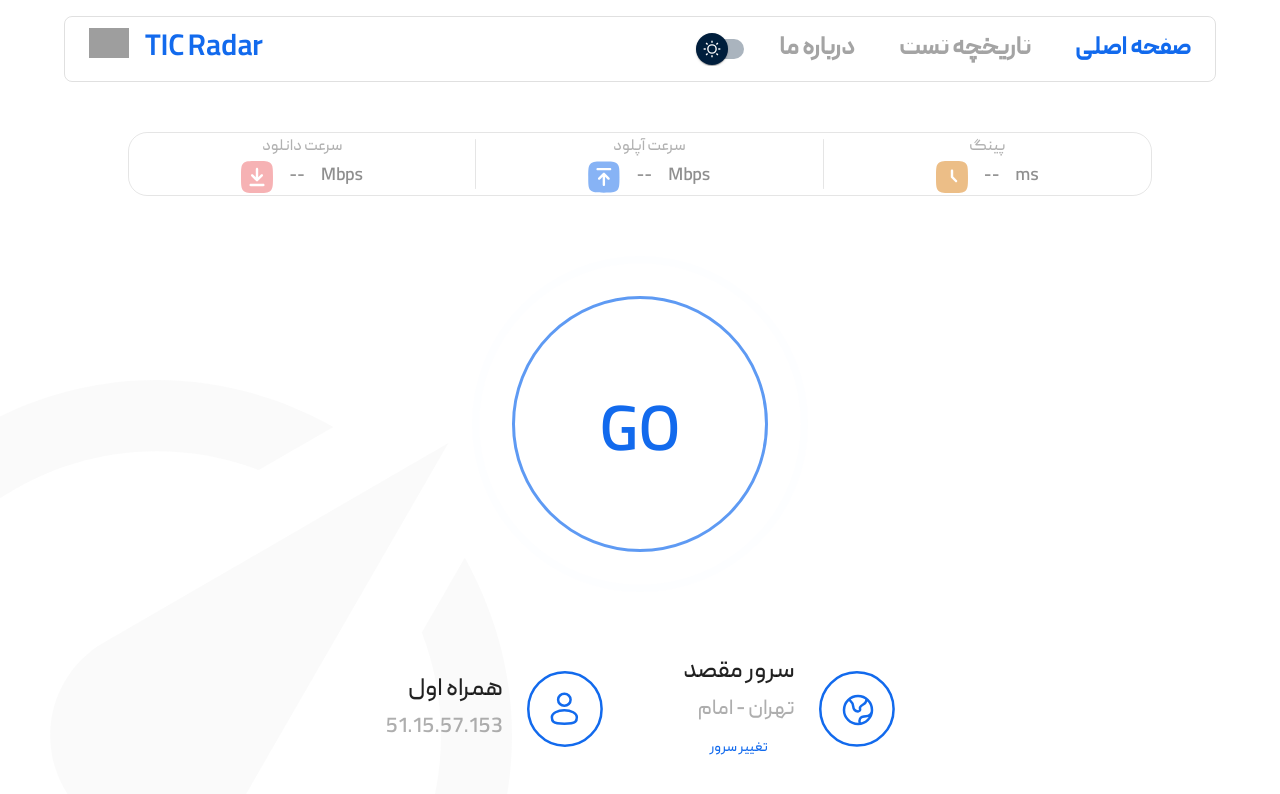
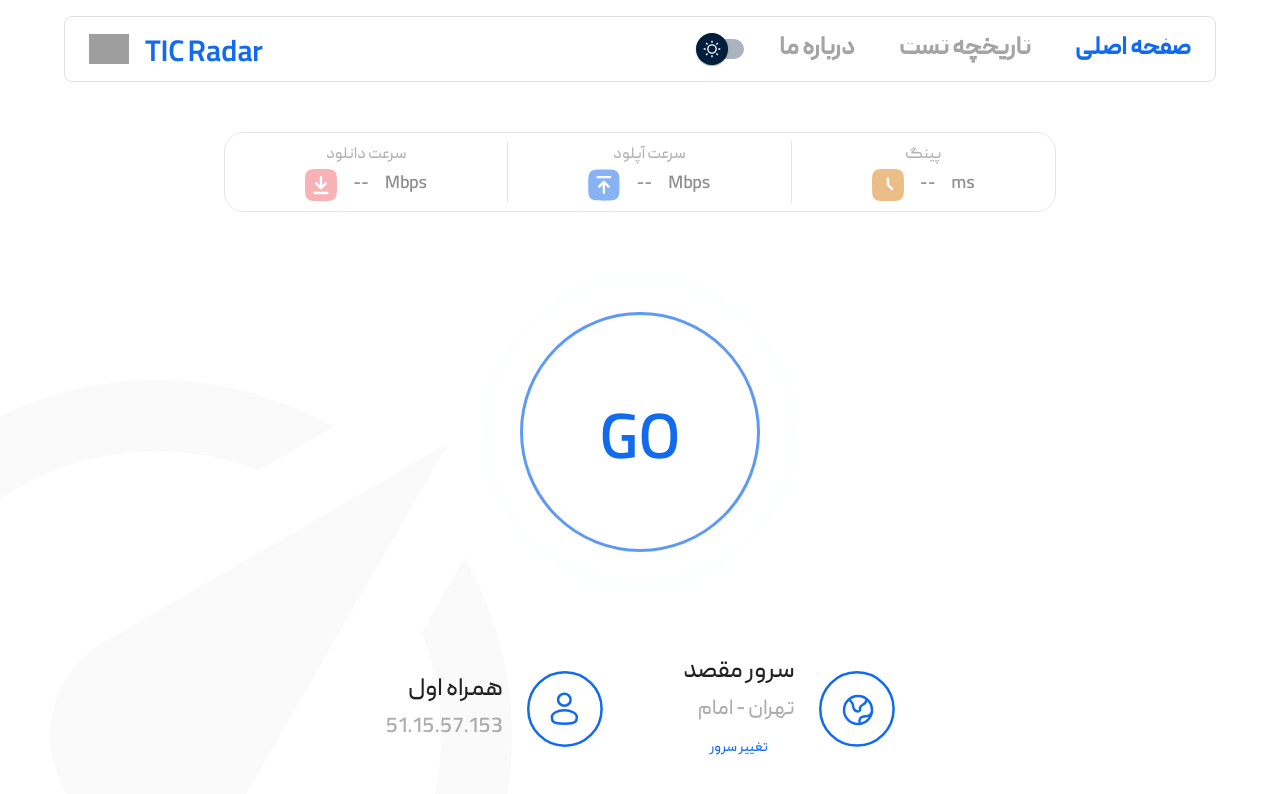
Before and after one commit to Raika-Company/eyesp-v1, a React (Vite) app in the folder client-app/: page / in a window 1280 px wide. Shown: the top 794 px of the page. Built offline with nearby package versions, Linux system fonts and the light colour scheme; grey boxes are pictures that could not be loaded.

Commit message:
responsive button in pc

```diff
--- a/client-app/src/components/navbar/Navbar.jsx
+++ b/client-app/src/components/navbar/Navbar.jsx
@@ -119,7 +119,7 @@ export default function Navbar({ themeMode, toggleTheme }) {
   return (
     <AppBar component="nav" position="static" sx={NAVBAR_STYLES} className="nav-height">
       <Toolbar>
-        <Box sx={{ flexGrow: 1, display: { xs: "none", md: "flex" } }}>
+        <Box sx={{ flexGrow: 1, display: { xs: "none", md: "flex" }, marginTop:1.5 }}>
           <img src={Logo} alt="TIC Radar logo" height="30px" />
           <Typography variant="h4" component="h1" color="primary" sx={{ marginLeft: 2 }}>
             TIC Radar
--- a/client-app/src/components/pc/Pc.jsx
+++ b/client-app/src/components/pc/Pc.jsx
@@ -1,12 +1,10 @@
 import React from "react";
-import Navbar from "../navbar/Navbar";
 import SpeedTest from "../speedtest/SpeedTest";
 import { Box } from "@mui/material";
 
 const Pc = () => {
   return (
     <Box>
-      {/* <Navbar /> */}
       <SpeedTest />
     </Box>
   );
--- a/client-app/src/components/speedtest/SpeedTest.jsx
+++ b/client-app/src/components/speedtest/SpeedTest.jsx
@@ -1,6 +1,7 @@
 // React core and hooks
 import React, { useState, useEffect } from "react";
 import backgroundImage from "../../app/assets/image/back.svg";
+import { useMediaQuery } from "@mui/material";
 
 // Third-party libraries or components
 // Import Material-UI components and styles
@@ -126,6 +127,8 @@ const InformationBox = ({ title, value, iconSrc, altText, buttonLabel }) => (
 const SpeedTest = ({ themeMode }) => {
   const theme = useTheme();
 
+  const beforeMobileBreakpoint = useMediaQuery(theme.breakpoints.up("sm"));
+
   const [isGoButtonVisible, setIsGoButtonVisible] = useState(true);
   const [expanded, setExpanded] = useState(false);
   const [speedData, setSpeedData] = useState({
@@ -166,7 +169,7 @@ const SpeedTest = ({ themeMode }) => {
       const navbarHeight = navbarElement.offsetHeight;
       setBoxHeight(`calc(100dvh - ${navbarHeight}px)`);
     } else {
-      setBoxHeight("90dvh");
+      setBoxHeight("100dvh");
     }
   }, []);
 
@@ -195,8 +198,8 @@ const SpeedTest = ({ themeMode }) => {
         display="flex"
         flexDirection="row"
         justifyContent="space-evenly"
-        height="8dvh"
-        width="80%"
+        height="clamp(5rem,5rem + 3vmin, 3rem)"
+        width="65%"
         marginX="auto"
         alignItems="center"
         textAlign="center"
@@ -244,8 +247,8 @@ const SpeedTest = ({ themeMode }) => {
           <AnimatedButton
             onClick={handleButtonClick}
             sx={{
-              height: "16rem",
-              width: "16rem",
+              height: "clamp(10rem,10rem + 10vmin,16rem)",
+              width: "clamp(10rem,10rem + 10vmin,16rem)",
               borderRadius: "50%",
               borderColor: "transparent",
               borderWidth: "6px",
@@ -273,8 +276,8 @@ const SpeedTest = ({ themeMode }) => {
               [theme.breakpoints.up("md")]: {
                 width: "80%",
               },
-              height: "16rem",
-              width: "16rem",
+              height: "clamp(10rem,10rem + 10vmin,16rem)",
+              width: "clamp(10rem,10rem + 10vmin,16rem)",
             }}
           >
             <DrawMeter
```
